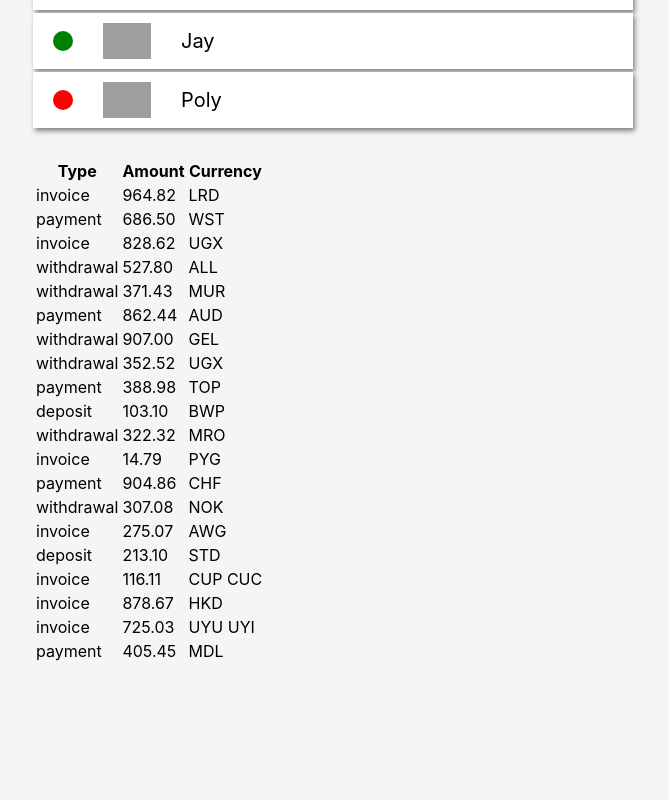
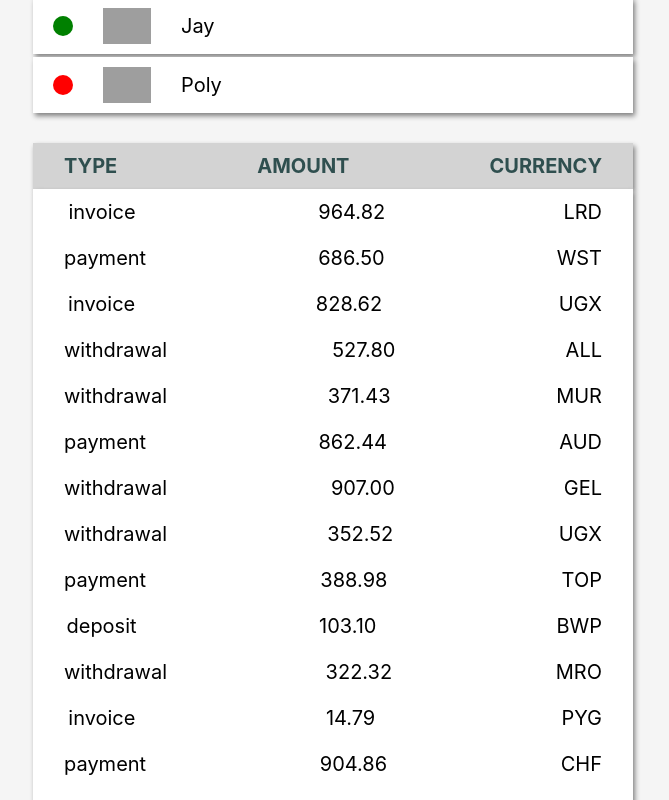
Before and after one commit to teiatan/goit-react-hw-01-components, a React (Create React App) app: page / in a window 1280 px wide. Shown: the part 1000-1800 px from the top of the page, without its empty margins (307-976 px from the left). Before the commit the page ends 1664 px from the top, so only its background shows below. Built offline with nearby package versions, Linux system fonts and the light colour scheme; grey boxes are pictures that could not be loaded.

Commit message:
transactions styles

```diff
--- a/src/components/Section/section.module.css
+++ b/src/components/Section/section.module.css
@@ -1,7 +1,8 @@
 .section {
     width: 600px;
     margin: 0 auto;
-    padding-top: 30px;
+    padding-top: 15px;
+    padding-bottom: 15px;
 }
 
 .title {
--- a/src/components/Transactions/transactions.js
+++ b/src/components/Transactions/transactions.js
@@ -1,17 +1,18 @@
 import PropTypes from 'prop-types';
+import css from './transactions.module.css';
 
 export function TransactionHistory({items}) {
     return (
-        <table className="transaction-history">
-        <thead>
-            <tr>
+        <table className={css["transaction-history"]}>
+            <thead className={css["transaction-history__head"]}>
+                <tr className={css["transaction-history__head-items"]}>
                 <th>Type</th>
                 <th>Amount</th>
                 <th>Currency</th>
                 </tr>
             </thead>
 
-        <tbody>
+            <tbody className={css["transaction-history__body"]}>
                 {items.map(({
                         id,
                         type,
@@ -39,9 +40,9 @@ function TransactionItem({
     currency,
 }) {
     return (
-        <tr>
-            <td>{type}</td>
-            <td>{amount}</td>
+        <tr className={css["transaction-history__item"]}>
+            <td className={css["transaction-history__type"]}>{type}</td>
+            <td className={css["transaction-history__amount"]}>{amount}</td>
             <td>{currency}</td>
         </tr>
     );
--- a/src/components/Transactions/transactions.module.css
+++ b/src/components/Transactions/transactions.module.css
@@ -0,0 +1,52 @@
+.transaction-history {
+    font-size: 20px;
+    text-align: center;
+    display: flex;
+    flex-direction: column;
+}
+
+.transaction-history__head {
+    background-color: lightgrey;
+    text-transform: uppercase;
+    color: darkslategrey;
+    display: flex;
+    justify-content: space-between;
+    padding-top: 10px;
+    padding-bottom: 10px;
+    padding-right: 30px;
+    padding-left: 30px;
+    box-shadow: 2px 3px 5px grey;
+}
+
+.transaction-history__head-items {
+    width: 100%;
+    display: flex;
+    justify-content: space-between;
+}
+
+.transaction-history__body {
+    display: flex;
+    flex-direction: column;
+    background-color: white;
+    box-shadow: 2px 3px 5px grey;
+
+}
+
+.transaction-history__item {
+    display: flex;
+    justify-content: space-between;
+    padding-top: 10px;
+    padding-bottom: 10px;
+    padding-right: 30px;
+    padding-left: 30px;
+}
+
+.transaction-history__type {
+    box-sizing: border-box;
+    width: 100px;
+}
+
+.transaction-history__amount {
+    width: 100%;
+    text-align: center;
+}
```
Lines whose indentation alone changed are shown as unchanged.
